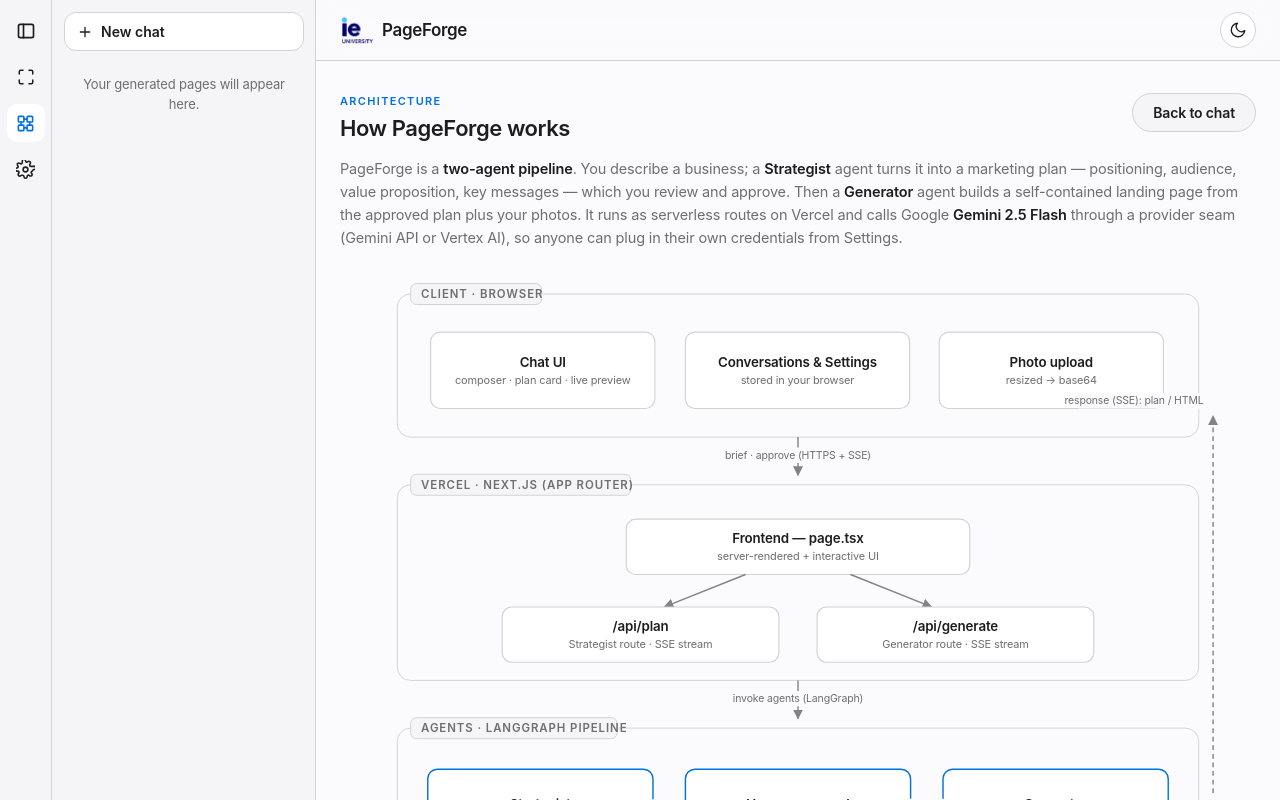
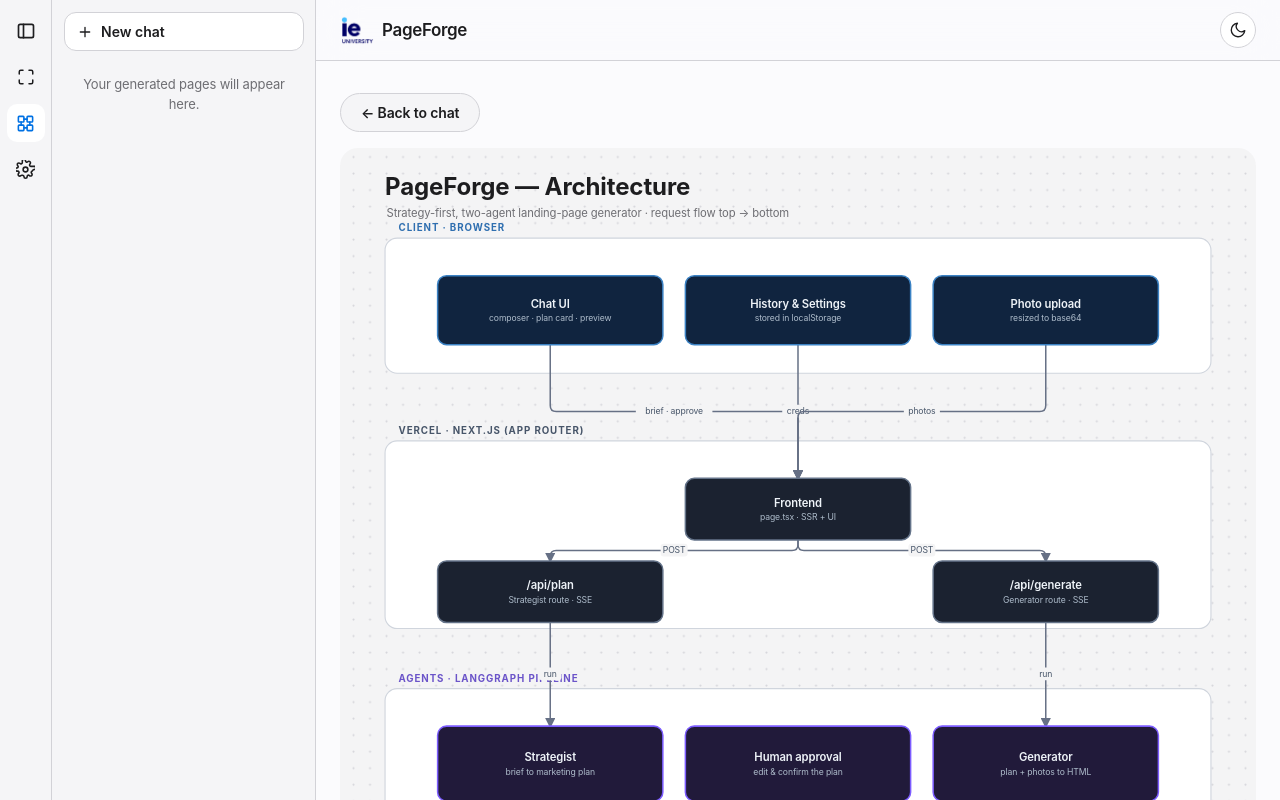
Before and after one commit to lukatcheishvili/generative_AI_project, a Next.js app in the folder web/: page / in a window 1280 px wide. Both pictures are taken after a click on the button 25 px from the left and 123 px from the top of the page. Built offline with nearby package versions, Linux system fonts and the light colour scheme.

Commit message:
feat(web): rebuild in-app architecture diagram as faithful SVG of the Figma flow (dotted bg, layered boxes, elbow connectors)

```diff
--- a/web/app/globals.css
+++ b/web/app/globals.css
@@ -1181,9 +1181,15 @@ textarea.field-input:focus {
 /* Architecture overlay                                                        */
 /* --------------------------------------------------------------------------- */
 .arch-view {
-  max-width: 1000px;
+  max-width: 1120px;
   margin: 0 auto;
   width: 100%;
+}
+
+.arch-toolbar {
+  display: flex;
+  justify-content: flex-start;
+  margin-bottom: var(--space-4);
 }
 
 .arch-head {
@@ -1225,9 +1231,9 @@ textarea.field-input:focus {
 }
 
 .arch-canvas {
-  max-width: 1000px;
-  margin: 0 auto;
   width: 100%;
+  border-radius: var(--radius-lg);
+  overflow: hidden;
 }
 
 .arch-svg {
--- a/web/app/page.tsx
+++ b/web/app/page.tsx
@@ -865,24 +865,11 @@ export default function Home() {
         <main className="canvas">
           {archOpen ? (
             <div className="arch-view">
-              <div className="arch-head">
-                <div>
-                  <div className="arch-overline">Architecture</div>
-                  <h2>How PageForge works</h2>
-                </div>
+              <div className="arch-toolbar">
                 <button className="btn btn-secondary" onClick={() => setArchOpen(false)}>
-                  Back to chat
+                  ← Back to chat
                 </button>
               </div>
-              <p className="arch-intro">
-                PageForge is a <strong>two-agent pipeline</strong>. You describe a business; a{" "}
-                <strong>Strategist</strong> agent turns it into a marketing plan — positioning,
-                audience, value proposition, key messages — which you review and approve. Then a{" "}
-                <strong>Generator</strong> agent builds a self-contained landing page from the
-                approved plan plus your photos. It runs as serverless routes on Vercel and calls
-                Google <strong>Gemini 2.5 Flash</strong> through a provider seam (Gemini API or
-                Vertex AI), so anyone can plug in their own credentials from Settings.
-              </p>
               <div className="arch-canvas">
                 <ArchitectureDiagram />
               </div>
--- a/web/components/ArchitectureDiagram.tsx
+++ b/web/components/ArchitectureDiagram.tsx
@@ -1,190 +1,142 @@
 "use client";
 
 /**
- * Accurate, themed architecture diagram of the PageForge agent app.
- * Pure SVG so it scales and adapts to light/dark via CSS variables.
+ * Faithful SVG recreation of the PageForge architecture flow (matches the Figma
+ * board): dotted light canvas, layered containers, dark boxes with colored
+ * borders per layer, and labeled elbow connectors. Fixed colors (light) so it
+ * looks identical in either app theme.
  */
 
-function Group({
-  x,
-  y,
-  w,
-  h,
-  label,
-}: {
-  x: number;
-  y: number;
-  w: number;
-  h: number;
-  label: string;
-}) {
-  return (
-    <g>
-      <rect className="arch-group" x={x} y={y} width={w} height={h} rx={14} />
-      <rect
-        className="arch-grouplabel-bg"
-        x={x + 14}
-        y={y - 11}
-        width={label.length * 7.2 + 22}
-        height={22}
-        rx={6}
-      />
-      <text className="arch-grouplabel-text" x={x + 25} y={y + 4}>
-        {label}
-      </text>
-    </g>
-  );
+type BoxDef = {
+  x: number; y: number; w: number; h: number;
+  title: string; sub: string; fill: string; stroke: string;
+};
+
+const cli = { fill: "#10243f", stroke: "#3b82c4" };
+const ver = { fill: "#1b2230", stroke: "#647389" };
+const agt = { fill: "#211a3a", stroke: "#7c5cff" };
+const prv = { fill: "#2a2208", stroke: "#d4940f" };
+const llm = { fill: "#0e2417", stroke: "#36a35b" };
+
+const LAYERS = [
+  { x: 0, y: 0, w: 1100, h: 180, label: "CLIENT · BROWSER", color: "#2f6fb0" },
+  { x: 0, y: 270, w: 1100, h: 250, label: "VERCEL · NEXT.JS (APP ROUTER)", color: "#475569" },
+  { x: 0, y: 600, w: 1100, h: 200, label: "AGENTS · LANGGRAPH PIPELINE", color: "#6b54c9" },
+  { x: 0, y: 880, w: 1100, h: 150, label: "PROVIDER SEAM · lib/llm.ts", color: "#b07d12" },
+  { x: 0, y: 1110, w: 1100, h: 260, label: "LLM · GOOGLE", color: "#2f8f55" },
+];
+
+const BOXES: Record<string, BoxDef> = {
+  chat:   { x: 70,  y: 50,   w: 300, h: 92,  title: "Chat UI",              sub: "composer · plan card · preview", ...cli },
+  hist:   { x: 400, y: 50,   w: 300, h: 92,  title: "History & Settings",   sub: "stored in localStorage",          ...cli },
+  photo:  { x: 730, y: 50,   w: 300, h: 92,  title: "Photo upload",         sub: "resized to base64",               ...cli },
+  front:  { x: 400, y: 320,  w: 300, h: 82,  title: "Frontend",             sub: "page.tsx · SSR + UI",             ...ver },
+  plan:   { x: 70,  y: 430,  w: 300, h: 82,  title: "/api/plan",            sub: "Strategist route · SSE",          ...ver },
+  gen:    { x: 730, y: 430,  w: 300, h: 82,  title: "/api/generate",        sub: "Generator route · SSE",           ...ver },
+  strat:  { x: 70,  y: 650,  w: 300, h: 100, title: "Strategist",           sub: "brief to marketing plan",         ...agt },
+  appr:   { x: 400, y: 650,  w: 300, h: 100, title: "Human approval",       sub: "edit & confirm the plan",         ...agt },
+  gener:  { x: 730, y: 650,  w: 300, h: 100, title: "Generator",            sub: "plan + photos to HTML",           ...agt },
+  seam:   { x: 400, y: 925,  w: 300, h: 82,  title: "Provider seam",        sub: "gemini | vertex · per-request creds", ...prv },
+  gemapi: { x: 150, y: 1160, w: 300, h: 82,  title: "Gemini API",           sub: "API key",                         ...llm },
+  vertex: { x: 650, y: 1160, w: 300, h: 82,  title: "Vertex AI",            sub: "service account · region",        ...llm },
+  flash:  { x: 400, y: 1260, w: 300, h: 82,  title: "Google Gemini Models", sub: "Strategist 0.6 · Generator 0.8",  ...llm },
+};
+
+// [from, to, label, "udip"?]
+const EDGES: string[][] = [
+  ["chat", "front", "brief · approve"],
+  ["hist", "front", "creds"],
+  ["photo", "front", "photos"],
+  ["front", "plan", "POST"],
+  ["front", "gen", "POST"],
+  ["plan", "strat", "run"],
+  ["gen", "gener", "run"],
+  ["strat", "appr", "plan", "udip"],
+  ["appr", "gener", "approved", "udip"],
+  ["strat", "seam", "callModel()"],
+  ["gener", "seam", "callModel()"],
+  ["seam", "gemapi", ""],
+  ["seam", "vertex", ""],
+  ["gemapi", "flash", ""],
+  ["vertex", "flash", ""],
+];
+
+const cx = (b: BoxDef) => b.x + b.w / 2;
+
+function vedge(s: BoxDef, t: BoxDef) {
+  const sx = cx(s), sy = s.y + s.h, tx = cx(t), ty = t.y;
+  const midY = (sy + ty) / 2;
+  if (Math.abs(sx - tx) < 1) return { d: `M${sx} ${sy}L${tx} ${ty}`, lx: sx, ly: midY };
+  const r = 8, dir = tx > sx ? 1 : -1;
+  const d = `M${sx} ${sy}L${sx} ${midY - r}Q${sx} ${midY} ${sx + dir * r} ${midY}L${tx - dir * r} ${midY}Q${tx} ${midY} ${tx} ${midY + r}L${tx} ${ty}`;
+  return { d, lx: (sx + tx) / 2, ly: midY };
 }
 
-function Box({
-  x,
-  y,
-  w,
-  h,
-  title,
-  sub,
-  accent,
-}: {
-  x: number;
-  y: number;
-  w: number;
-  h: number;
-  title: string;
-  sub?: string;
-  accent?: boolean;
-}) {
-  return (
-    <g>
-      <rect
-        className={`arch-box ${accent ? "accent" : ""}`}
-        x={x}
-        y={y}
-        width={w}
-        height={h}
-        rx={10}
-      />
-      <text
-        className="arch-title"
-        x={x + w / 2}
-        y={y + (sub ? h / 2 - 4 : h / 2 + 4)}
-        textAnchor="middle"
-      >
-        {title}
-      </text>
-      {sub && (
-        <text className="arch-sub" x={x + w / 2} y={y + h / 2 + 14} textAnchor="middle">
-          {sub}
-        </text>
-      )}
-    </g>
-  );
-}
-
-function Edge({
-  d,
-  label,
-  lx,
-  ly,
-  dashed,
-}: {
-  d: string;
-  label?: string;
-  lx?: number;
-  ly?: number;
-  dashed?: boolean;
-}) {
-  return (
-    <g>
-      <path
-        className={`arch-edge ${dashed ? "dashed" : ""}`}
-        d={d}
-        markerEnd="url(#arch-arrow)"
-      />
-      {label && lx != null && ly != null && (
-        <>
-          <rect
-            className="arch-edge-label-bg"
-            x={lx - (label.length * 3 + 6)}
-            y={ly - 9}
-            width={label.length * 6 + 12}
-            height={16}
-            rx={4}
-          />
-          <text className="arch-edge-label" x={lx} y={ly + 3} textAnchor="middle">
-            {label}
-          </text>
-        </>
-      )}
-    </g>
-  );
+function uedge(s: BoxDef, t: BoxDef) {
+  const sx = cx(s), sy = s.y + s.h, tx = cx(t), ty = t.y + t.h, dipY = sy + 30;
+  const r = 8, dir = tx > sx ? 1 : -1;
+  const d = `M${sx} ${sy}L${sx} ${dipY - r}Q${sx} ${dipY} ${sx + dir * r} ${dipY}L${tx - dir * r} ${dipY}Q${tx} ${dipY} ${tx} ${dipY - r}L${tx} ${ty}`;
+  return { d, lx: (sx + tx) / 2, ly: dipY };
 }
 
 export default function ArchitectureDiagram() {
   return (
-    <svg className="arch-svg" viewBox="0 0 960 1000" xmlns="http://www.w3.org/2000/svg">
+    <svg className="arch-svg" viewBox="-60 -120 1220 1560" xmlns="http://www.w3.org/2000/svg">
       <defs>
-        <marker
-          id="arch-arrow"
-          viewBox="0 0 10 10"
-          refX="9"
-          refY="5"
-          markerWidth="7"
-          markerHeight="7"
-          orient="auto-start-reverse"
-        >
-          <path className="arch-marker" d="M0,0 L10,5 L0,10 z" />
+        <pattern id="archdots" width="22" height="22" patternUnits="userSpaceOnUse">
+          <circle cx="2" cy="2" r="1.4" fill="#d6d6db" />
+        </pattern>
+        <marker id="archhead" viewBox="0 0 10 10" refX="8" refY="5" markerWidth="7" markerHeight="7" orient="auto-start-reverse">
+          <path d="M0,0 L10,5 L0,10 z" fill="#667085" />
         </marker>
       </defs>
 
-      {/* CLIENT */}
-      <Group x={60} y={22} w={840} h={150} label="CLIENT · BROWSER" />
-      <Box x={95} y={62} w={235} h={80} title="Chat UI" sub="composer · plan card · live preview" />
-      <Box x={362} y={62} w={235} h={80} title="Conversations & Settings" sub="stored in your browser" />
-      <Box x={628} y={62} w={235} h={80} title="Photo upload" sub="resized → base64" />
+      <rect x="-60" y="-120" width="1220" height="1560" fill="#f4f4f5" />
+      <rect x="-60" y="-120" width="1220" height="1560" fill="url(#archdots)" />
 
-      <Edge d="M480,172 L480,212" label="brief · approve  (HTTPS + SSE)" lx={480} ly={192} />
+      <text x="0" y="-58" fontSize="32" fontWeight="700" fill="#1d1d1f">PageForge — Architecture</text>
+      <text x="2" y="-28" fontSize="15" fill="#6e6e73">
+        Strategy-first, two-agent landing-page generator · request flow top → bottom
+      </text>
 
-      {/* VERCEL */}
-      <Group x={60} y={222} w={840} h={205} label="VERCEL · NEXT.JS (APP ROUTER)" />
-      <Box x={300} y={258} w={360} h={58} title="Frontend — page.tsx" sub="server-rendered + interactive UI" />
-      <Edge d="M425,316 L340,350" />
-      <Edge d="M535,316 L620,350" />
-      <Box x={170} y={350} w={290} h={58} title="/api/plan" sub="Strategist route · SSE stream" />
-      <Box x={500} y={350} w={290} h={58} title="/api/generate" sub="Generator route · SSE stream" />
+      {LAYERS.map((L, i) => (
+        <g key={"L" + i}>
+          <rect x={L.x} y={L.y} width={L.w} height={L.h} rx="16" fill="#ffffff" stroke="#d0d5dd" strokeWidth="1.5" />
+          <text x={L.x + 18} y={L.y - 9} fontSize="13" fontWeight="700" fill={L.color} letterSpacing="1.2">
+            {L.label}
+          </text>
+        </g>
+      ))}
 
-      <Edge d="M480,427 L480,467" label="invoke agents (LangGraph)" lx={480} ly={447} />
+      {EDGES.map((e, i) => {
+        const s = BOXES[e[0]], t = BOXES[e[1]];
+        const r = e[3] === "udip" ? uedge(s, t) : vedge(s, t);
+        const label = e[2];
+        return (
+          <g key={"e" + i}>
+            <path d={r.d} fill="none" stroke="#667085" strokeWidth="2" markerEnd="url(#archhead)" />
+            {label && (
+              <>
+                <rect x={r.lx - (label.length * 3 + 6)} y={r.ly - 9} width={label.length * 6 + 12} height="17" rx="4" fill="#f4f4f5" />
+                <text x={r.lx} y={r.ly + 3} fontSize="11.5" fill="#475569" textAnchor="middle">{label}</text>
+              </>
+            )}
+          </g>
+        );
+      })}
 
-      {/* AGENTS */}
-      <Group x={60} y={477} w={840} h={170} label="AGENTS · LANGGRAPH PIPELINE" />
-      <Box x={92} y={520} w={236} h={92} title="Strategist" sub="brief → marketing plan" accent />
-      <Box x={362} y={520} w={236} h={92} title="Human approval" sub="edit & confirm the plan" accent />
-      <Box x={632} y={520} w={236} h={92} title="Generator" sub="plan + photos → HTML" accent />
-      <Edge d="M328,566 L360,566" label="plan" lx={344} ly={560} />
-      <Edge d="M598,566 L630,566" label="approved" lx={614} ly={560} />
-
-      <Edge d="M480,647 L480,687" label="callModel(prompt, model, creds)" lx={480} ly={667} />
-
-      {/* PROVIDER SEAM */}
-      <Group x={60} y={697} w={840} h={92} label="PROVIDER SEAM · lib/llm.ts" />
-      <Box x={300} y={725} w={360} h={56} title="Provider seam" sub="gemini | vertex · per-request creds" />
-
-      <Edge d="M480,781 L320,829" />
-      <Edge d="M480,781 L640,829" />
-
-      {/* LLM */}
-      <Group x={60} y={799} w={840} h={180} label="LLM · GOOGLE" />
-      <Box x={180} y={829} w={240} h={64} title="Gemini API" sub="API key" />
-      <Box x={540} y={829} w={240} h={64} title="Vertex AI" sub="service account · region" />
-      <Box x={300} y={909} w={360} h={56} title="Google Gemini 2.5 Flash" sub="Strategist 0.6 · Generator 0.8" />
-      <Edge d="M300,893 L430,909" />
-      <Edge d="M660,893 L530,909" />
-
-      {/* Return path: responses stream back to the client */}
-      <Edge d="M915,545 L915,150" dashed />
-      <rect className="arch-edge-label-bg" x={772} y={126} width={138} height={16} rx={4} />
-      <text className="arch-edge-label" x={905} y={137} textAnchor="end">
-        response (SSE): plan / HTML
-      </text>
+      {Object.entries(BOXES).map(([k, b]) => {
+        const ccx = b.x + b.w / 2, ccy = b.y + b.h / 2;
+        return (
+          <g key={k}>
+            <rect x={b.x} y={b.y} width={b.w} height={b.h} rx="12" fill={b.fill} stroke={b.stroke} strokeWidth="2" />
+            <text textAnchor="middle" x={ccx} fill="#eef3f8">
+              <tspan x={ccx} y={ccy - 3} fontSize="15" fontWeight="600">{b.title}</tspan>
+              <tspan x={ccx} y={ccy + 15} fontSize="11.5" fill="#aebccb">{b.sub}</tspan>
+            </text>
+          </g>
+        );
+      })}
     </svg>
   );
 }
```
